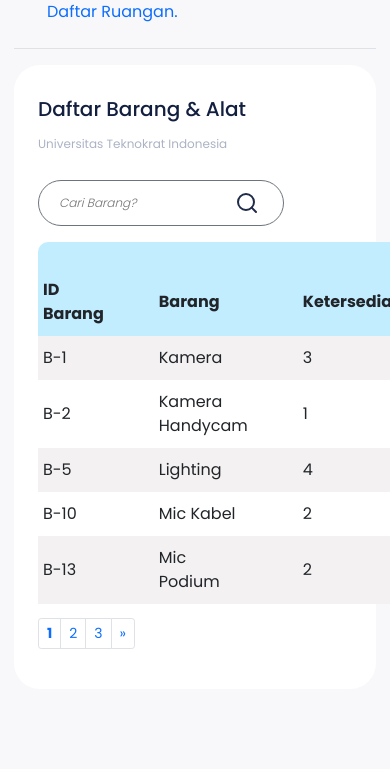
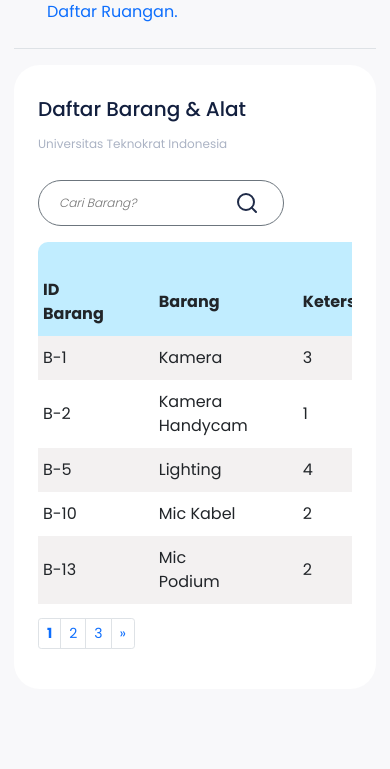
Before and after one commit to UkiMahfuda/web-peminjaman-kampus, a PHP site: page / in a window 390 px wide. Shown: the part 499-1268 px from the top of the page. Run offline with PHP 8.4, Linux system fonts and the light colour scheme; a user stored in the database is signed in; data comes from the database, SQL or seed files in the repository.

Commit message:
initial commit

```diff
--- a/css/form.css
+++ b/css/form.css
@@ -126,10 +126,10 @@ form .button input:hover {
   form .category {
     width: 100%;
   }
-  .content form .user-details {
+  /* .content form .user-details {
     max-height: 300px;
     overflow-y: scroll;
-  }
+  } */
   .user-details::-webkit-scrollbar {
     width: 5px;
   }
--- a/css/index.css
+++ b/css/index.css
@@ -484,10 +484,14 @@ aside #toggle-navbar {
   .content-desc {
     font-size: 12px;
   }
-  .overflow {
-    max-width: 300px;
+
+  .tbl-scroll {
+    max-width: 100%;
     overflow-x: scroll;
   }
+
+  /* .tbl-scroll table {
+  } */
 }
 
 @media (min-width: 1200px) {
--- a/css/indexx.css
+++ b/css/indexx.css
@@ -31,3 +31,9 @@ table tr:nth-child(2n + 2):nth-child(n + 4) {
 }
 
 /*Point*/
+
+/* @media only screen and (max-width: 600px) {
+  .tbl-scroll {
+    border: 5px solid black;
+  }
+} */
--- a/history.php
+++ b/history.php
@@ -169,7 +169,7 @@ $query = ambildata("SELECT * FROM tbl_peminjaman ORDER BY id DESC");
                                 </div>
                             </div>
 
-                            <div class="">
+                            <div class="tbl-scroll">
 
                                 <table cellspacing="0" class="statistics-card">
                                     <tr class="tr-style">
--- a/index.php
+++ b/index.php
@@ -237,7 +237,7 @@ LIMIT $awaldata1, $jumlahdatapage1 ");
                                         </div>
                                     </div>
 
-                                    <div id="tblbrg">
+                                    <div id="tblbrg" class="tbl-scroll">
 
                                         <table cellspacing="0" class="statistics-card">
                                             <tr class="tr-style">
@@ -322,7 +322,7 @@ LIMIT $awaldata1, $jumlahdatapage1 ");
 
                                     </div>
 
-                                    <div id="tblruang">
+                                    <div id="tblruang" class="tbl-scroll">
 
                                         <table cellspacing="0" class="statistics-card overflow">
                                             <tr class="tr-style">
```
